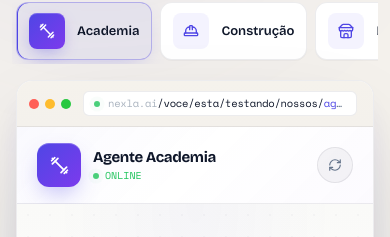
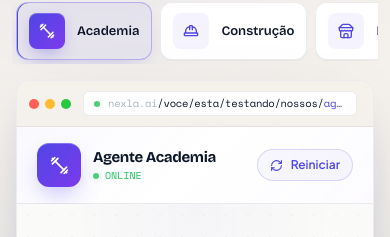
Before and after one commit to nexla-ia/Nexla-Site, a React (Vite) app: page / in a window 390 px wide. Shown: the part 4557-4794 px from the top of the page. Built offline with nearby package versions, Linux system fonts and the light colour scheme.

Commit message:
Botão reset agora mostra texto 'Reiniciar conversa'
Para usuários menos técnicos, em vez de só ícone refresh.
Mobile mostra 'Reiniciar' (curto), desktop o texto completo.

Co-Authored-By: Claude Opus 4.7 <noreply@anthropic.com>

```diff
--- a/src/App.tsx
+++ b/src/App.tsx
@@ -1010,13 +1010,19 @@ function DemoChat() {
             </div>
 
             <motion.button onClick={reset}
-              whileHover={{ rotate: -90, scale: 1.05 }}
-              whileTap={{ scale: 0.92 }}
+              whileHover={{ scale: 1.04, y: -1 }}
+              whileTap={{ scale: 0.96 }}
               transition={{ type: 'spring', stiffness: 350, damping: 20 }}
-              title="Reiniciar conversa"
-              className="w-9 h-9 rounded-full flex items-center justify-center shrink-0"
-              style={{ color: C.muted, background: 'rgba(15,23,42,0.04)', border: `1px solid ${C.border}` }}>
-              <RefreshCw size={14} />
+              title="Limpa a conversa e reseta a memória da IA"
+              className="group inline-flex items-center gap-2 shrink-0 px-3 md:px-3.5 py-1.5 md:py-2 rounded-full text-[12px] md:text-[12.5px] font-semibold"
+              style={{
+                color: C.indigo,
+                background: `${C.indigo}0A`,
+                border: `1px solid ${C.indigo}30`,
+              }}>
+              <RefreshCw size={13} className="transition-transform duration-500 group-hover:-rotate-180" />
+              <span className="hidden sm:inline">Reiniciar conversa</span>
+              <span className="sm:hidden">Reiniciar</span>
             </motion.button>
           </div>
 
```
